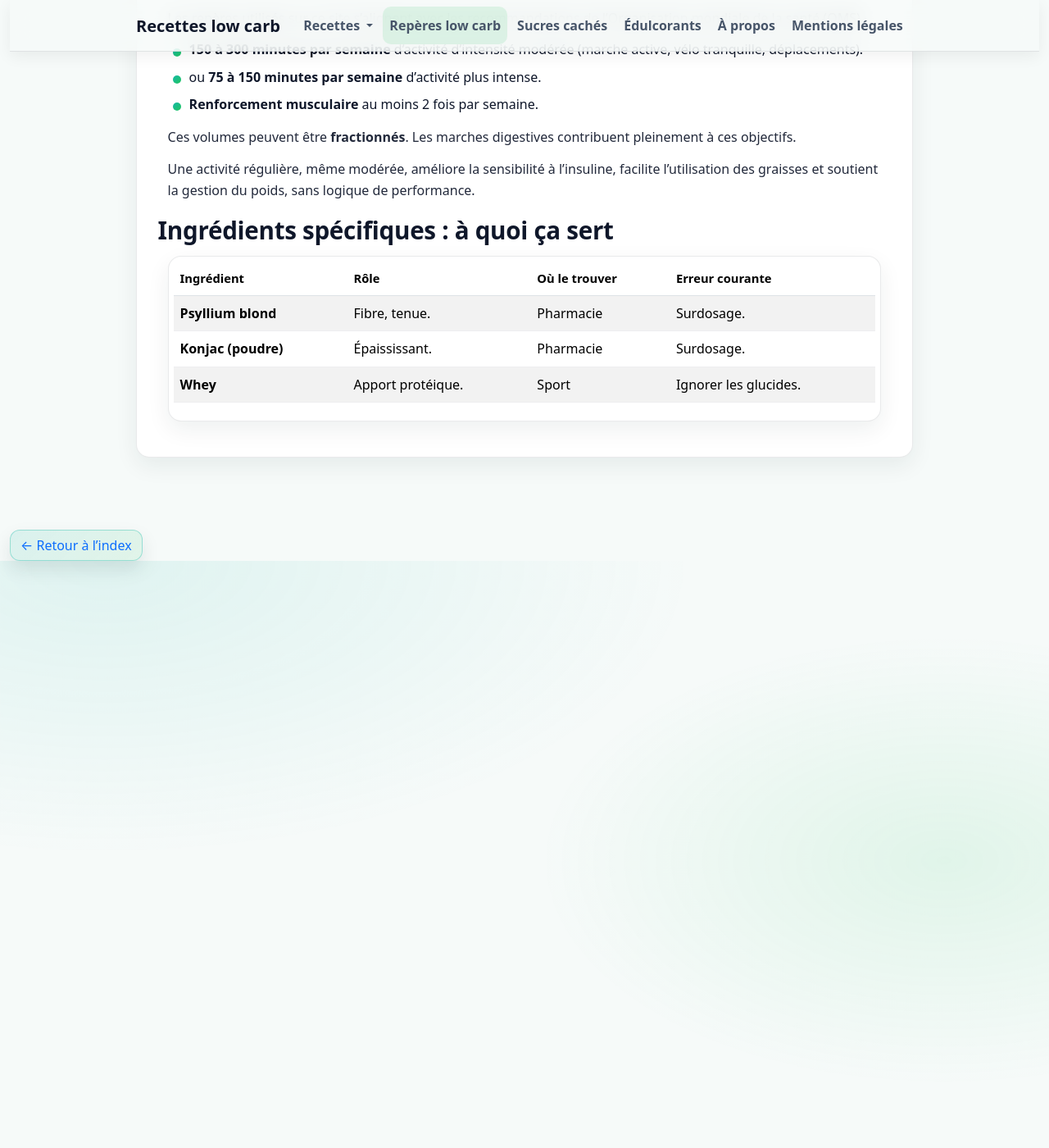
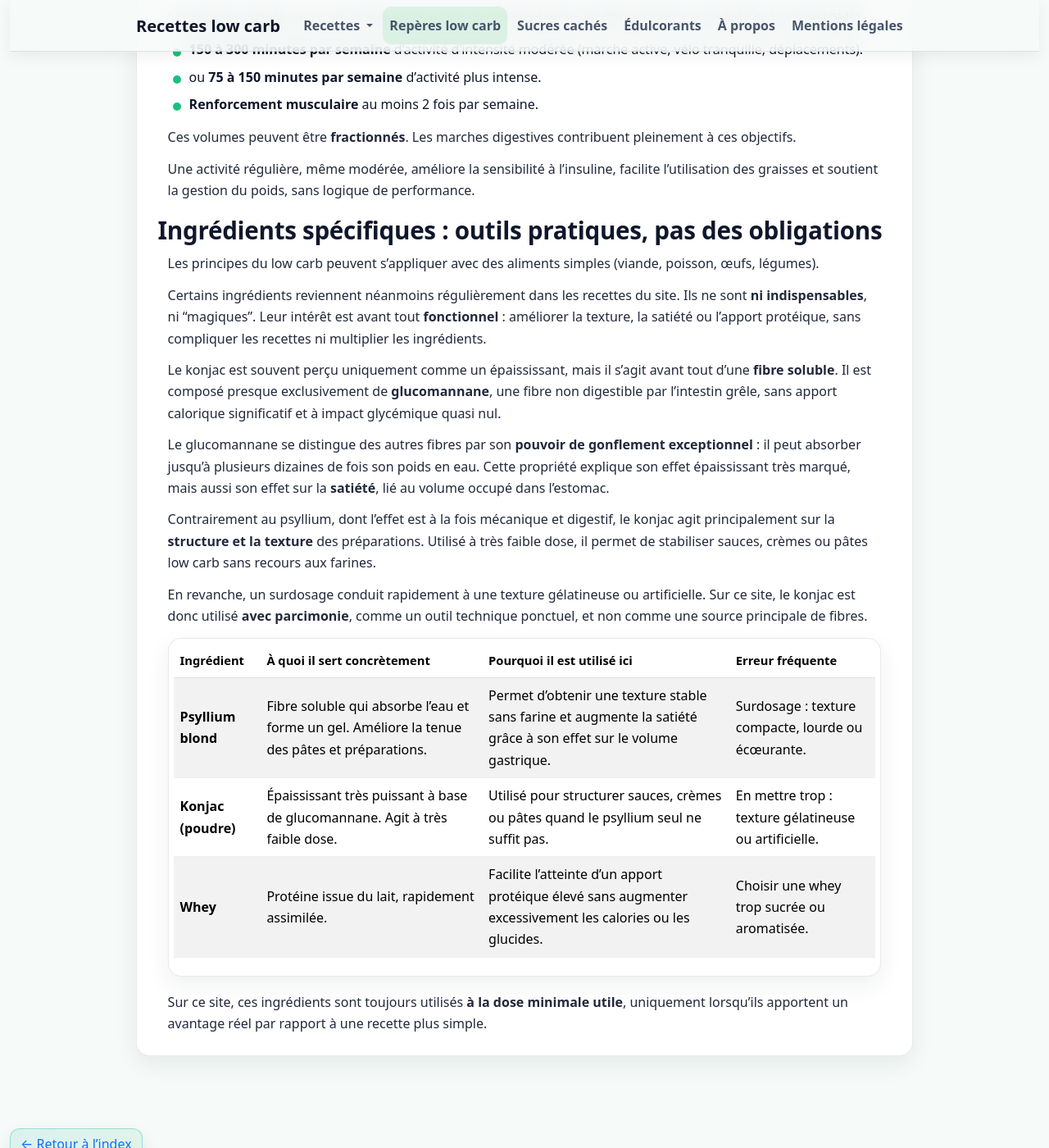
Before and after one commit to laurie-boissay/laurie-boissay.github.io, a Jekyll site: the page built from reperes-low-carb.html, in a window 1280 px wide and 1400 px high, scrolled down 2970 px. Shown: the whole window at 82% size. Built offline with Jekyll 4.4.1, drawn with Linux system fonts in a browser that asks for light colours.

Commit message:
repères low carb

```diff
--- a/reperes-low-carb.html
+++ b/reperes-low-carb.html
@@ -266,41 +266,123 @@ page_h3: "Objectifs, principes et gestion du poids"
 
 <!-- INGRÉDIENTS -->
 <section class="marge" id="ingredients">
-  <h2>Ingrédients spécifiques : à quoi ça sert</h2>
+  <h2>Ingrédients spécifiques : outils pratiques, pas des obligations</h2>
   <div class="container">
+
+    <p>
+      Les principes du low carb peuvent s’appliquer avec des aliments simples
+      (viande, poisson, œufs, légumes).
+    </p>
+
+    <p>
+      Certains ingrédients reviennent néanmoins régulièrement dans les recettes du site.
+      Ils ne sont <strong>ni indispensables</strong>, ni “magiques”.
+      Leur intérêt est avant tout <strong>fonctionnel</strong> :
+      améliorer la texture, la satiété ou l’apport protéique,
+      sans compliquer les recettes ni multiplier les ingrédients.
+    </p>
+
+    <p>
+	  Le konjac est souvent perçu uniquement comme un épaississant,
+	  mais il s’agit avant tout d’une <strong>fibre soluble</strong>.
+	  Il est composé presque exclusivement de <strong>glucomannane</strong>,
+	  une fibre non digestible par l’intestin grêle,
+	  sans apport calorique significatif et à impact glycémique quasi nul.
+	</p>
+
+	<p>
+	  Le glucomannane se distingue des autres fibres par son
+	  <strong>pouvoir de gonflement exceptionnel</strong> :
+	  il peut absorber jusqu’à plusieurs dizaines de fois son poids en eau.
+	  Cette propriété explique son effet épaississant très marqué,
+	  mais aussi son effet sur la <strong>satiété</strong>,
+	  lié au volume occupé dans l’estomac.
+	</p>
+
+	<p>
+	  Contrairement au psyllium, dont l’effet est à la fois mécanique
+	  et digestif, le konjac agit principalement sur la
+	  <strong>structure et la texture</strong> des préparations.
+	  Utilisé à très faible dose, il permet de stabiliser sauces,
+	  crèmes ou pâtes low carb sans recours aux farines.
+	</p>
+
+	<p class="mb-0">
+	  En revanche, un surdosage conduit rapidement à une texture
+	  gélatineuse ou artificielle.
+	  Sur ce site, le konjac est donc utilisé
+	  <strong>avec parcimonie</strong>,
+	  comme un outil technique ponctuel,
+	  et non comme une source principale de fibres.
+	</p>
+
 
     <div class="table-responsive">
       <table class="table table-striped align-middle">
         <thead>
           <tr>
             <th>Ingrédient</th>
-            <th>Rôle</th>
-            <th>Où le trouver</th>
-            <th>Erreur courante</th>
+            <th>À quoi il sert concrètement</th>
+            <th>Pourquoi il est utilisé ici</th>
+            <th>Erreur fréquente</th>
           </tr>
         </thead>
         <tbody>
+
           <tr>
             <td><strong>Psyllium blond</strong></td>
-            <td>Fibre, tenue.</td>
-            <td>Pharmacie</td>
-            <td>Surdosage.</td>
+            <td>
+              Fibre soluble qui absorbe l’eau et forme un gel.
+              Améliore la tenue des pâtes et préparations.
+            </td>
+            <td>
+              Permet d’obtenir une texture stable sans farine
+              et augmente la satiété grâce à son effet sur le volume gastrique.
+            </td>
+            <td>
+              Surdosage : texture compacte, lourde ou écœurante.
+            </td>
           </tr>
+
           <tr>
             <td><strong>Konjac (poudre)</strong></td>
-            <td>Épaississant.</td>
-            <td>Pharmacie</td>
-            <td>Surdosage.</td>
+            <td>
+              Épaississant très puissant à base de glucomannane.
+              Agit à très faible dose.
+            </td>
+            <td>
+              Utilisé pour structurer sauces, crèmes ou pâtes
+              quand le psyllium seul ne suffit pas.
+            </td>
+            <td>
+              En mettre trop : texture gélatineuse ou artificielle.
+            </td>
           </tr>
+
           <tr>
             <td><strong>Whey</strong></td>
-            <td>Apport protéique.</td>
-            <td>Sport</td>
-            <td>Ignorer les glucides.</td>
+            <td>
+              Protéine issue du lait, rapidement assimilée.
+            </td>
+            <td>
+              Facilite l’atteinte d’un apport protéique élevé
+              sans augmenter excessivement les calories ou les glucides.
+            </td>
+            <td>
+              Choisir une whey trop sucrée ou aromatisée.
+            </td>
           </tr>
+
         </tbody>
       </table>
     </div>
 
+    <p class="mb-0">
+      Sur ce site, ces ingrédients sont toujours utilisés
+      <strong>à la dose minimale utile</strong>,
+      uniquement lorsqu’ils apportent un avantage réel
+      par rapport à une recette plus simple.
+    </p>
+
   </div>
 </section>
```
